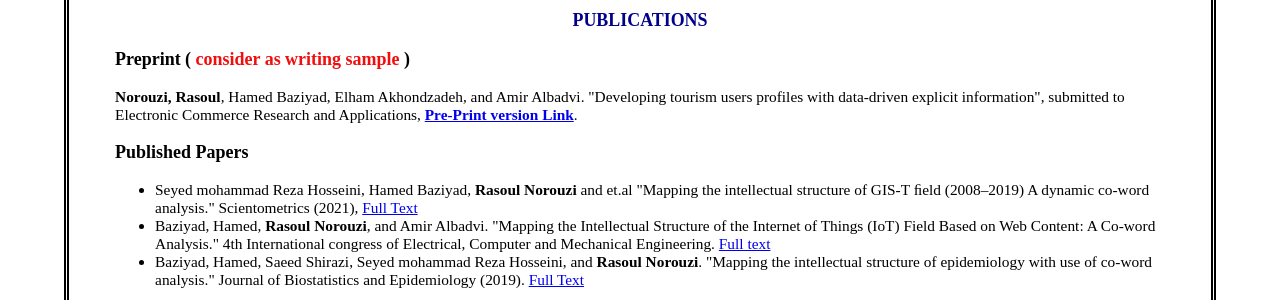
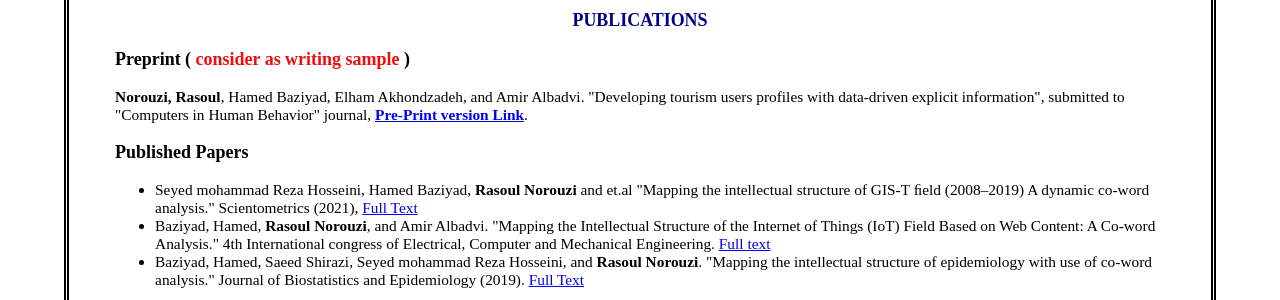
Before and after one commit to rasoulnorouzi/rasoulnorouzi.github.io, a Jekyll site: the page cv.html, which Jekyll copies as it is, in a window 1280 px wide and 900 px high, scrolled down 1907 px. Shown: the part 172-472 px from the top of the window. Built offline with Jekyll 4.4.1, drawn with Linux system fonts in a browser that asks for light colours.

Commit message:
Update cv.html

```diff
--- a/cv.html
+++ b/cv.html
@@ -154,7 +154,7 @@
     <!-- PUBLICATIONS -->
     <h2 class="title">PUBLICATIONS</h2>
     <h3> Preprint (<span style="color:rgb(240, 14, 14);"> consider as writing sample </span>) </h3>
-    <p> <b>Norouzi, Rasoul</b>, Hamed Baziyad, Elham Akhondzadeh, and Amir Albadvi. "Developing tourism users profiles with data-driven explicit information", submitted to Electronic Commerce Research and Applications, <a href="https://rasoulnorouzi.github.io/assets/files/MasterThesis_RasoulNorouzi.pdf"><b>Pre-Print version Link</b></a>.</p>
+    <p> <b>Norouzi, Rasoul</b>, Hamed Baziyad, Elham Akhondzadeh, and Amir Albadvi. "Developing tourism users profiles with data-driven explicit information", submitted to "Computers in Human Behavior" journal, <a href="https://rasoulnorouzi.github.io/assets/files/MasterThesis_RasoulNorouzi.pdf"><b>Pre-Print version Link</b></a>.</p>
     <h3>Published Papers</h3>
     <ul>
         <li>Seyed mohammad Reza Hosseini, Hamed Baziyad, <b>Rasoul Norouzi</b> and et.al "Mapping the 	intellectual structure of GIS-T ﬁeld (2008–2019) A dynamic co-word analysis." Scientometrics (2021), <a href="https://link.springer.com/article/10.1007%2Fs11192-020-03840-8">Full Text </a></li>
```
